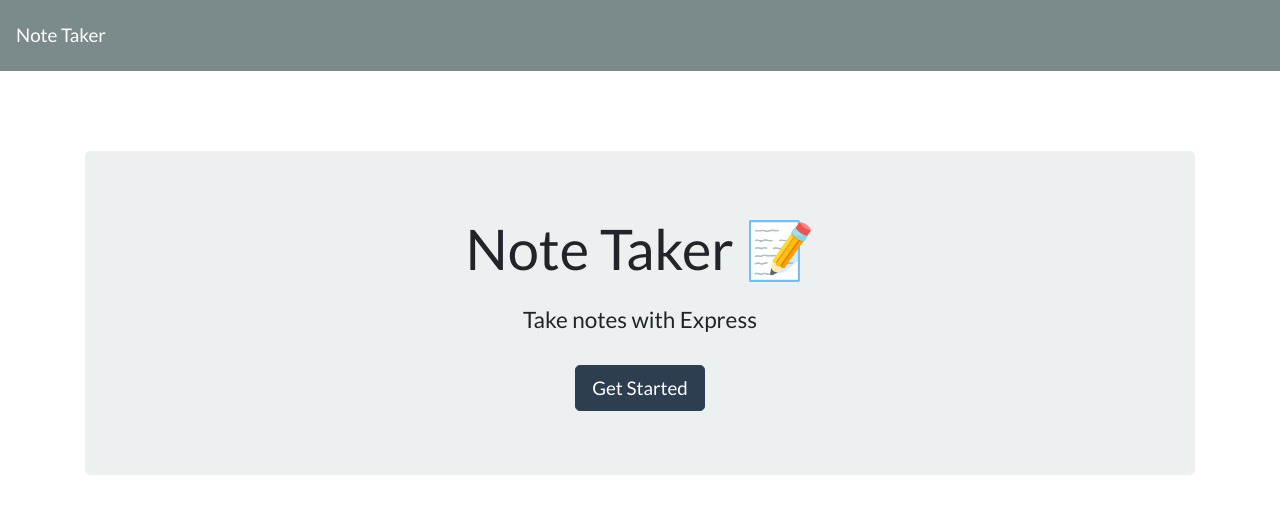
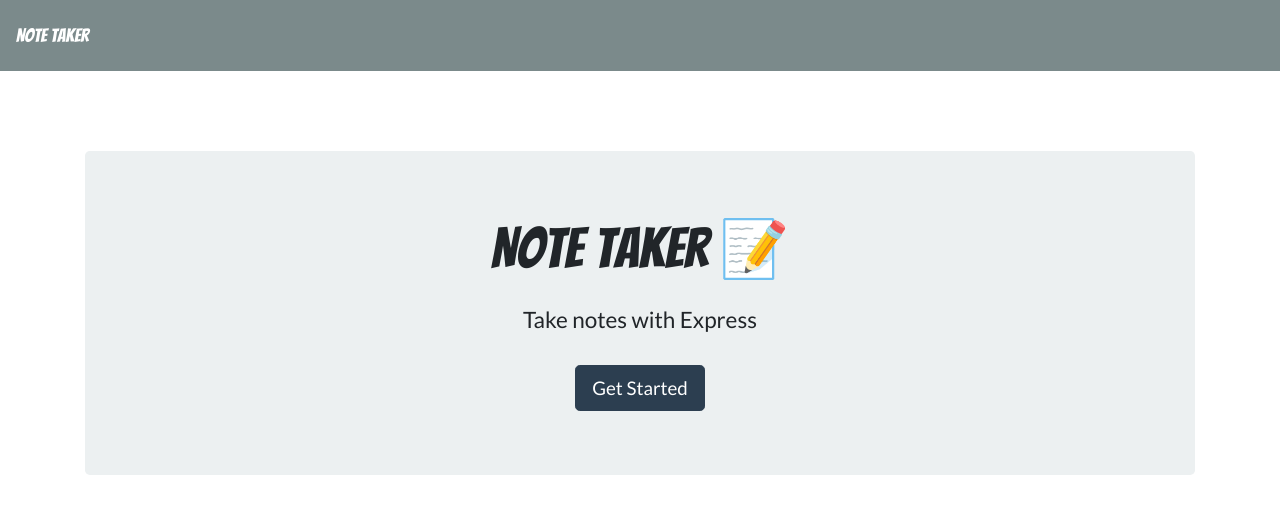
Before and after one commit to JoshHallRVA/Express-Note-Taker, a website: page public/index.html in a window 1280 px wide. Drawn offline with nearby package versions, Linux system fonts and the light colour scheme; no server answers.

Commit message:
chnge font

```diff
--- a/public/index.html
+++ b/public/index.html
@@ -24,11 +24,13 @@
 
 	<body>
 		<nav class="navbar navbar-dark bg-dark">
-			<a class="navbar-brand" href="/">Note Taker </a>
+			<a class="navbar-brand" style="font-family: Bangers;" href="/"
+				>Note Taker
+			</a>
 		</nav>
 		<div class="container">
 			<div style="margin-top: 80px;" class="jumbotron text-center">
-				<h1 class="display-4">
+				<h1 class="display-4" style="font-family: Bangers;">
 					Note Taker <span role="img" aria-label="Memo">📝</span>
 				</h1>
 				<h4 class="mt-4">Take notes with Express</h4>
```
